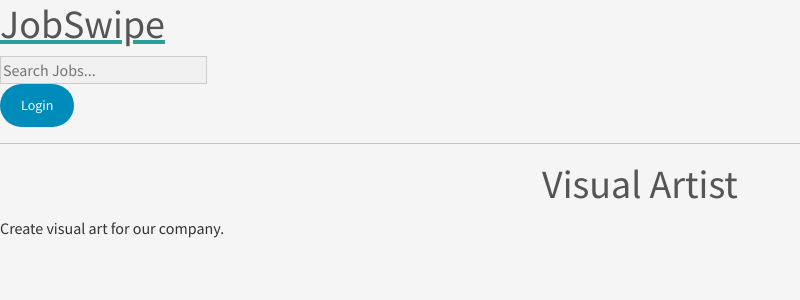
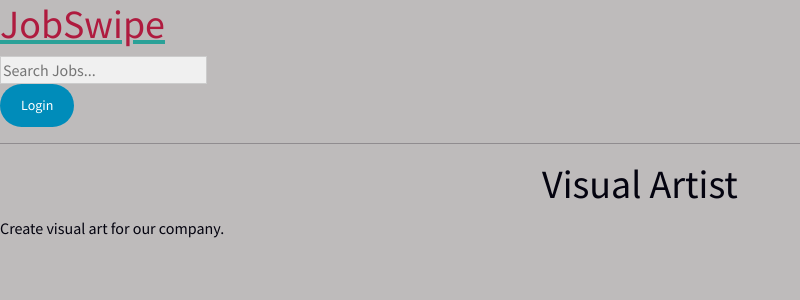
Before and after one commit to Ben-Cariello/ITSC3155Group, a Django app: page /job/7/ in a window 1280 px wide. Shown: the top 300 px of the page, without its empty margins (0-800 px from the left). Run offline with Django 5.2, Linux system fonts and the light colour scheme; data comes from the database, SQL or seed files in the repository; parts of the project's set-up code (start-up, migrations or seed data) failed here and were passed over.

Commit message:
Update to color

```diff
--- a/DjangoTutorial-main/studybud/static/css/jobFeed.css
+++ b/DjangoTutorial-main/studybud/static/css/jobFeed.css
@@ -2,6 +2,7 @@
     width: 150px;
     height: 150px;
     font-size: 75px;
+    background-color: #D3D0CB;
 }
 #leftButton {
     margin-right: 250px;
--- a/DjangoTutorial-main/studybud/static/css/styles.css
+++ b/DjangoTutorial-main/studybud/static/css/styles.css
@@ -1,13 +1,7 @@
-body {
-    background-color: #f5f5f5;
-    color: #333333;
-}
-
 
 .navbar {
     background-color: #333333;
 }
-
 
 .navbar a {
     color: #b99f9f;
@@ -120,3 +114,14 @@ footer {
 .create-job-button:hover {
     background-color: #0056b3;
 }
+
+body {
+    background-color: #BEBBBB;
+    color: #04030F;
+}
+#title{
+    color: #AF1B3F;
+}
+h1{
+    color: #04030F;
+}
--- a/DjangoTutorial-main/studybud/templates/main.html
+++ b/DjangoTutorial-main/studybud/templates/main.html
@@ -5,14 +5,12 @@
     <head>
         <meta charset='utf-8'>
         <meta http-equiv='X-UA-Compatible' content='IE=edge'>
+
+        <meta name='viewport' content='width=device-width, initial-scale=1'>
         <title>Job Swipe</title>
-        <meta name='viewport' content='width=device-width, initial-scale=1'>
-
         <link rel="stylesheet" href="https://cdnjs.cloudflare.com/ajax/libs/font-awesome/4.7.0/css/font-awesome.min.css">
-
         <link rel="stylesheet" type="text/css" href="https://bootswatch.com/5/solar/bootstrap.min.css">
         <link rel="stylesheet" type="text/css" href="{% static 'css/styles.css' %}">
-
     </head>
 
     <body>
--- a/DjangoTutorial-main/studybud/templates/navbar.html
+++ b/DjangoTutorial-main/studybud/templates/navbar.html
@@ -1,5 +1,7 @@
+{% load static %}
+<link rel="stylesheet" href="{% static 'css/styles.css' %}">
 <a href="/">
-    <h1>JobSwipe</h1>
+    <h1 id="title">JobSwipe</h1>
 </a>
 
 <form method="GET" action="{% url 'home' %}">
```
